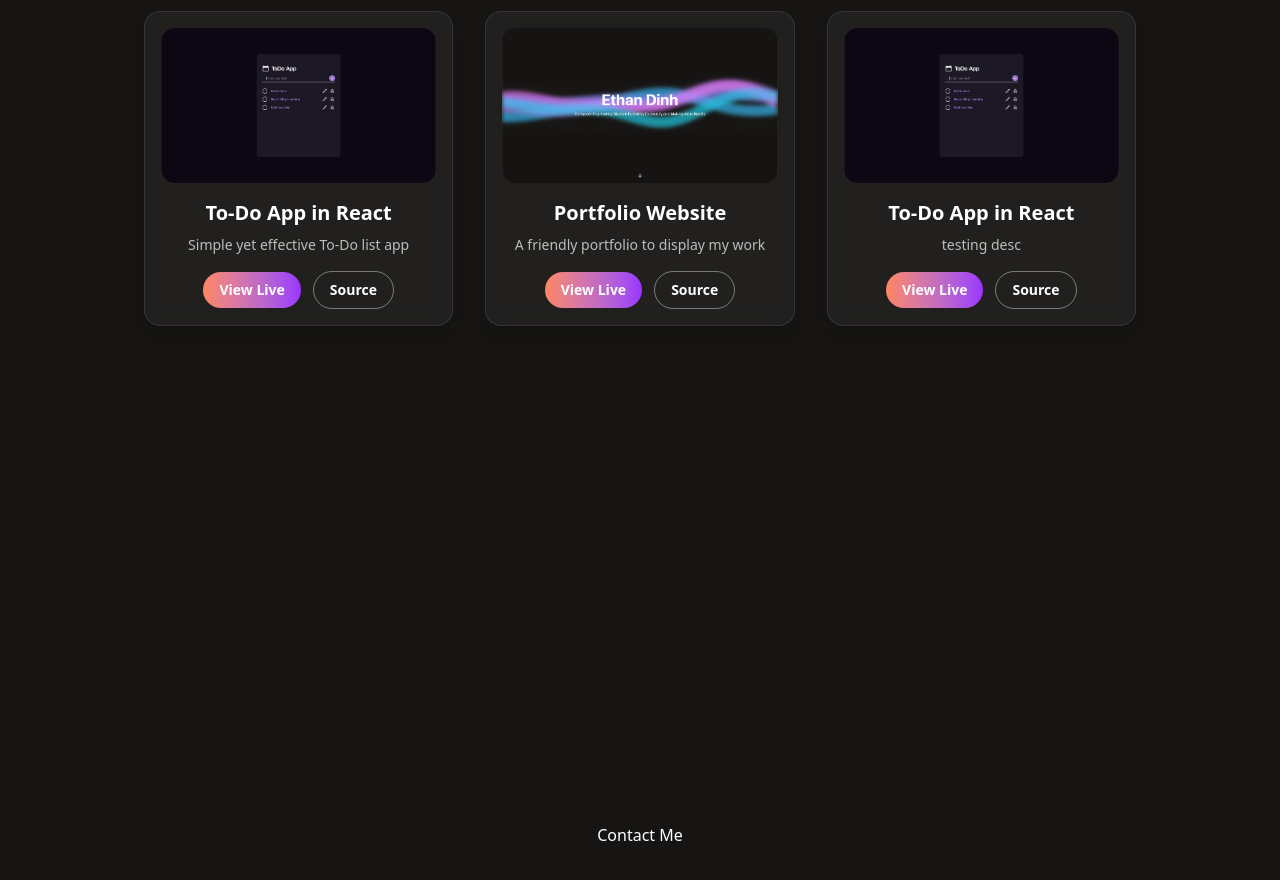
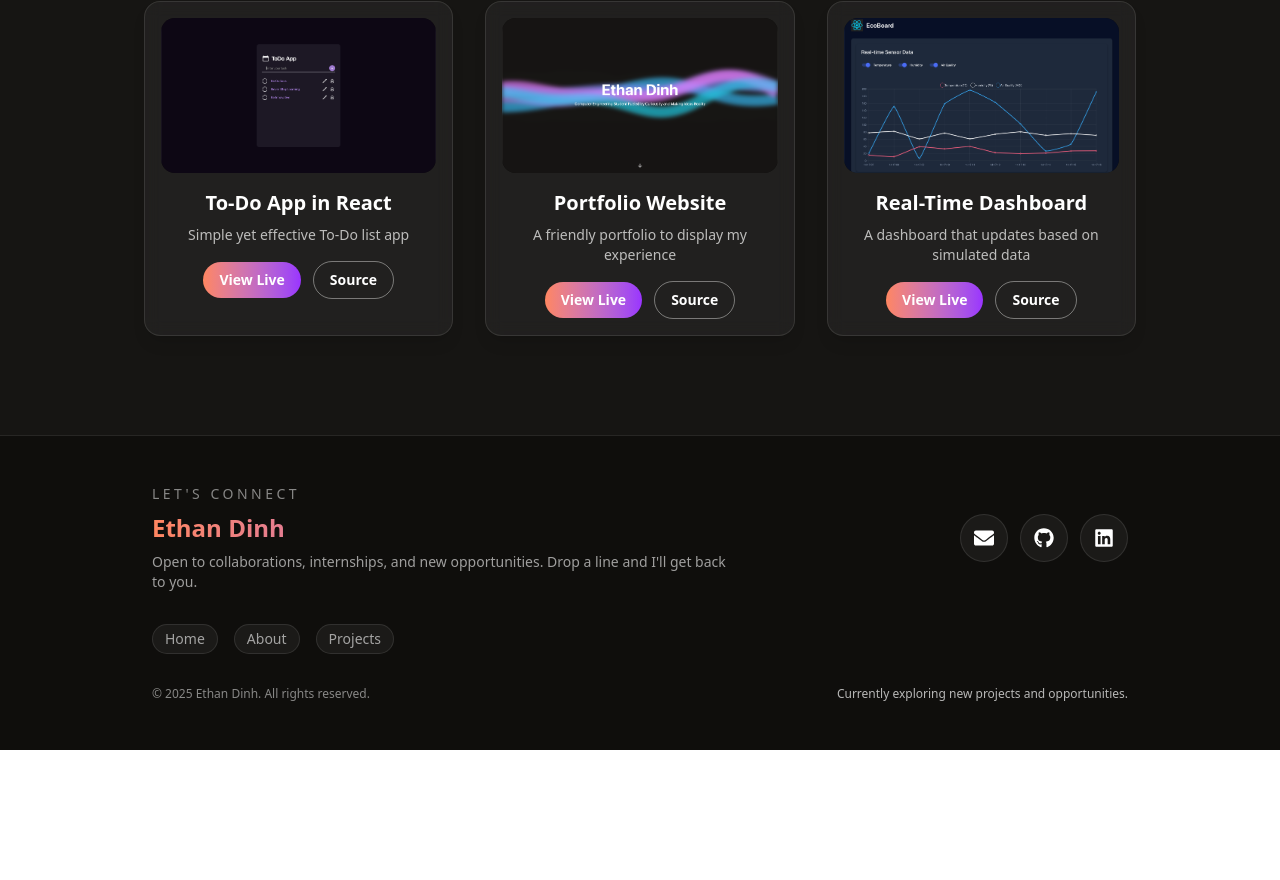
Before and after one commit to DnguyenE/portfolio-website-react, a React (Vite) app: page / in a window 1280 px wide. Shown: the part 1965-2845 px from the top of the page. After the commit the page ends 2715 px from the top, so only its background shows below. Built offline with nearby package versions, Linux system fonts and the light colour scheme.

Commit message:
Create contact footer

```diff
--- a/src/App.tsx
+++ b/src/App.tsx
@@ -1,9 +1,9 @@
 import TechStack from "./components/TechStack";
-import Contact from "./components/Contact";
 import Home from "./components/Home";
 import NavBar from "./components/NavBar";
 import Projects from "./components/Projects";
 import { useEffect } from "react";
+import Footer from "./components/Footer";
 
 function App() {
   useEffect(() => {
@@ -21,7 +21,7 @@ function App() {
         <Home />
         <TechStack />
         <Projects />
-        <Contact />
+        <Footer />
       </main>
     </div>
   );
--- a/src/components/Contact.tsx
+++ /dev/null
@@ -1,9 +0,0 @@
-const Contact = () => {
-  return (
-    <section id='contact' className='min-h-screen items-center justify-center flex text-white'>
-        Contact Me
-    </section>
-  )
-}
-
-export default Contact
--- /dev/null
+++ b/src/components/Footer.tsx
@@ -0,0 +1,81 @@
+import { FaEnvelope, FaGithub, FaLinkedin } from "react-icons/fa";
+
+const socialLinks = [
+  { label: "Email", href: "mailto:ethanvdinh@gmail.com", Icon: FaEnvelope },
+  { label: "GitHub", href: "https://github.com/DnguyenE", Icon: FaGithub },
+  {
+    label: "LinkedIn",
+    href: "https://www.linkedin.com/in/ethan-dinh-8a4072327/",
+    Icon: FaLinkedin,
+  },
+];
+
+const navLinks = [
+  { label: "Home", href: "#home" },
+  { label: "About", href: "#techstack" },
+  { label: "Projects", href: "#projects" },
+];
+
+const Footer = () => {
+  const year = new Date().getFullYear();
+
+  return (
+    <footer
+      id="contact"
+      className="bg-[#0f0e0c] text-white/90 border-t border-white/10"
+    >
+      <div className="max-w-5xl mx-auto px-6 py-12 flex flex-col gap-8">
+        <div className="flex flex-col md:flex-row md:items-center md:justify-between gap-6">
+          <div className="space-y-2">
+            <p className="text-sm uppercase tracking-[0.25em] text-white/50">
+              Let's connect
+            </p>
+            <p className="text-2xl font-semibold bg-linear-to-r from-[#FF8660] to-[#9A33FF] bg-clip-text text-transparent">
+              Ethan Dinh
+            </p>
+            <p className="text-white/60 max-w-xl text-sm">
+              Open to collaborations, internships, and new opportunities. Drop a
+              line and I'll get back to you.
+            </p>
+          </div>
+
+          <div className="flex items-center gap-3">
+            {socialLinks.map(({ href, Icon, label }) => (
+              <a
+                key={label}
+                href={href}
+                target="_blank"
+                rel="noreferrer"
+                aria-label={label}
+                className="w-12 h-12 rounded-full border border-white/10 bg-white/5 flex items-center justify-center text-white transition hover:-translate-y-1 hover:border-white/30 hover:bg-white/10"
+              >
+                <Icon className="text-xl" />
+              </a>
+            ))}
+          </div>
+        </div>
+
+        <div className="flex flex-wrap items-center gap-4 text-sm text-white/60">
+          {navLinks.map(({ label, href }) => (
+            <a
+              key={label}
+              href={href}
+              className="px-3 py-1 rounded-full border border-white/10 bg-white/5 hover:border-white/30 hover:text-white transition"
+            >
+              {label}
+            </a>
+          ))}
+        </div>
+
+        <div className="flex flex-col md:flex-row md:items-center md:justify-between gap-3 text-xs text-white/50">
+          <span>© {year} Ethan Dinh. All rights reserved.</span>
+          <span className="text-white/70">
+            Currently exploring new projects and opportunities.
+          </span>
+        </div>
+      </div>
+    </footer>
+  );
+};
+
+export default Footer;
--- a/src/components/Projects.tsx
+++ b/src/components/Projects.tsx
@@ -27,17 +27,17 @@ const projects = [
   },
   {
     title: "Portfolio Website",
-    desciprtion: "A friendly portfolio to display my work",
+    desciprtion: "A friendly portfolio to display my experience",
     image: "/src/assets/portfolio-pic.png",
     demo: "https://ethan-dinh-portfolio.vercel.app",
     code: "https://github.com/DnguyenE/portfolio-website-react",
   },
   {
-    title: "To-Do App in React",
-    desciprtion: "testing desc",
-    image: "/src/assets/todo-app.png",
-    demo: "",
-    code: "",
+    title: "Real-Time Dashboard",
+    desciprtion: "A dashboard that updates based on simulated data",
+    image: "/src/assets/react-ecoboard-pic.png",
+    demo: "https://react-ecoboard.vercel.app",
+    code: "https://github.com/DnguyenE/react-ecoboard",
   },
 ];
 
```
Also changed, not shown: src/assets/react-ecoboard-pic.png (added).
